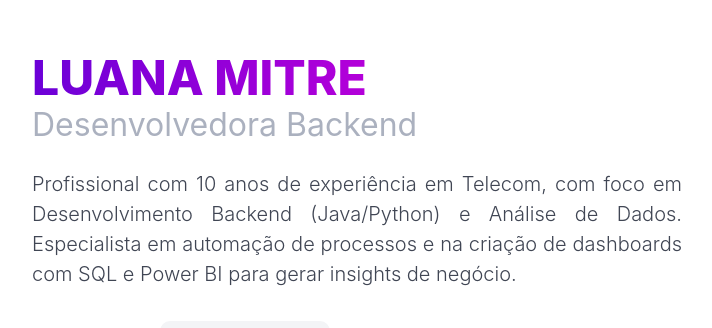
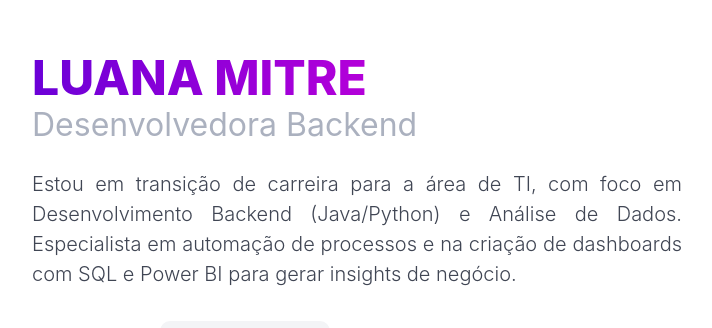
Before and after one commit to LuuhMitre/my-portfolio, a Next.js app: page / in a window 1280 px wide. Shown: the part 114-442 px from the top of the page, without its empty margins (32-744 px from the left). Built offline with nearby package versions, Linux system fonts and the light colour scheme.

Commit message:
feat: update HeroSection summary for career transition clarity

```diff
--- a/src/app/components/HeroSection.tsx
+++ b/src/app/components/HeroSection.tsx
@@ -22,7 +22,7 @@ const HeroSection = () => {
 
                     {/* Parágrafo de Resumo */}
                     <p className="is-size-5 has-text-weight-light has-text-justified" style={{ maxWidth: '650px', marginBottom: '2rem' }}>
-                        Profissional com 10 anos de experiência em Telecom, com foco em Desenvolvimento Backend (Java/Python) e Análise de Dados. Especialista em automação de processos e na criação de dashboards com SQL e Power BI para gerar insights de negócio.
+                        Estou em transição de carreira para a área de TI, com foco em Desenvolvimento Backend (Java/Python) e Análise de Dados. Especialista em automação de processos e na criação de dashboards com SQL e Power BI para gerar insights de negócio.
                     </p>
 
                     {/* Botões de Ação */}
```
Also changed, not shown: 1 other file (tests, documents, lock files or other folders).
